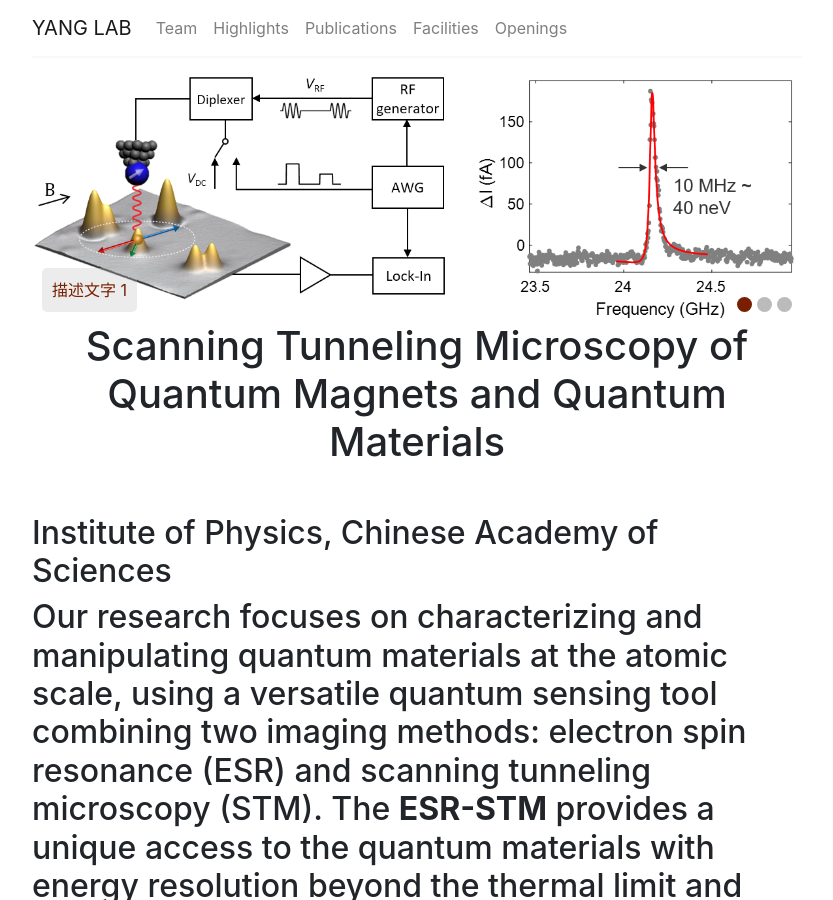
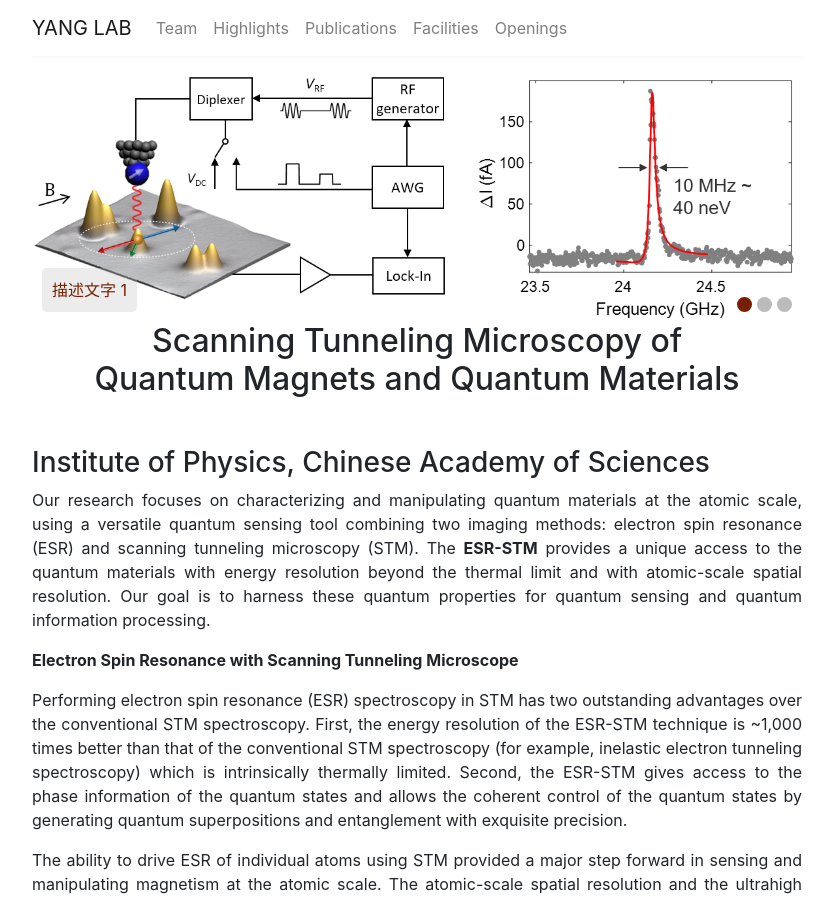
Before and after one commit to ZoomWuun/Q03i, a Jekyll site: the page built from _pages/home.md, in a window 1280 px wide and 900 px high. Shown: the whole window, without its empty margins (223-1056 px from the left). Built offline with Jekyll 4.4.1, drawn with Linux system fonts in a browser that asks for light colours; some of the changed lines change nothing that is shown.

Commit message:
Add files via upload

```diff
--- a/_layouts/homelay.html
+++ b/_layouts/homelay.html
@@ -19,12 +19,11 @@
     </div>
 </div>
 
-<h1 class="text-center mb-5">Scanning Tunneling Microscopy of
-    Quantum Magnets and Quantum Materials</h1>
+<h2 class="text-center mb-5">Scanning Tunneling Microscopy of <br>
+    Quantum Magnets and Quantum Materials</h2>
 
-<h2>Institute of Physics, Chinese Academy of Sciences</h2>
+<h3 >Institute of Physics, Chinese Academy of Sciences</h3>
 
-<h2
 
 {{ content }}
 
```
